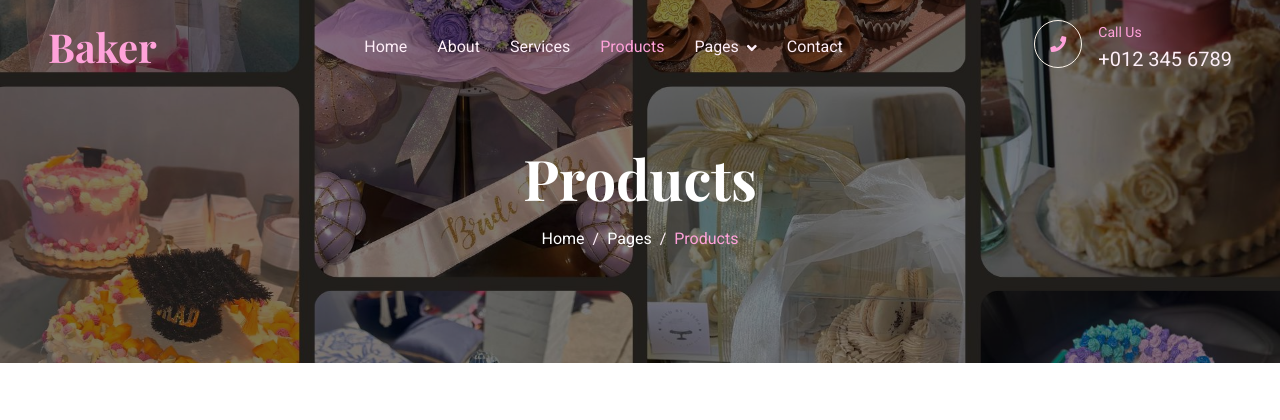
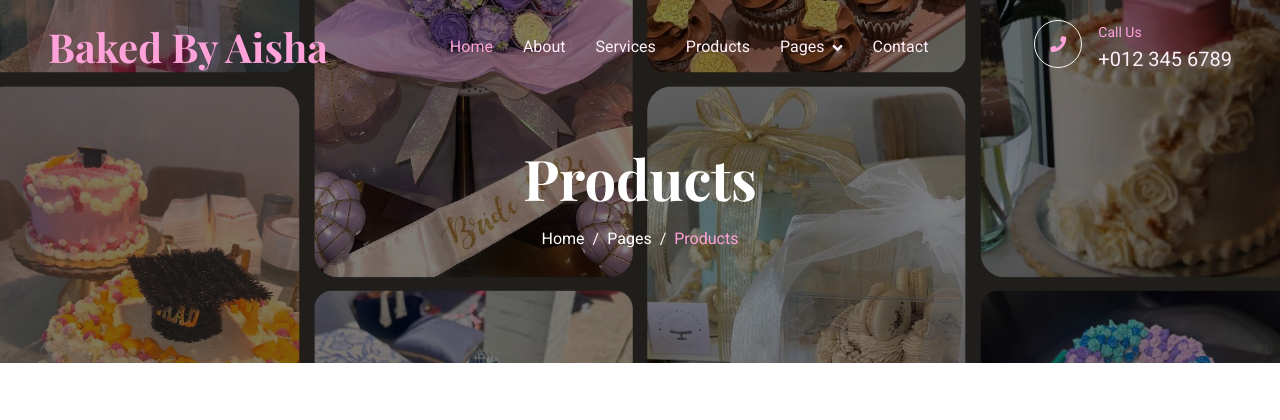
Before and after one commit to Aisha-Sattani/baked-by-aisha, a Flask app: page /products in a window 1280 px wide. Shown: the top 420 px of the page. Run offline with Flask 3, Linux system fonts and the light colour scheme; some libraries are stand-ins or nearby versions.

Commit message:
updated product.html

```diff
--- a/templates/product.html
+++ b/templates/product.html
@@ -21,14 +21,14 @@
     <link href="https://cdn.jsdelivr.net/npm/bootstrap-icons@1.4.1/font/bootstrap-icons.css" rel="stylesheet">
 
     <!-- Libraries Stylesheet -->
-    <link href="lib/animate/animate.min.css" rel="stylesheet">
-    <link href="lib/owlcarousel/assets/owl.carousel.min.css" rel="stylesheet">
+    <link href="../static/lib/animate/animate.min.css" rel="stylesheet">
+    <link href="../static/lib/owlcarousel/assets/owl.carousel.min.css" rel="stylesheet">
 
     <!-- Customized Bootstrap Stylesheet -->
-    <link href="css/bootstrap.min.css" rel="stylesheet">
+    <link href="../static/css/bootstrap.min.css" rel="stylesheet">
 
     <!-- Template Stylesheet -->
-    <link href="css/style.css" rel="stylesheet">
+    <link href="../static/css/style.css" rel="stylesheet">
 
     <script src="https://unpkg.com/react@18/umd/react.production.min.js"></script>
     <script src="https://unpkg.com/react-dom@18/umd/react-dom.production.min.js"></script>
@@ -71,27 +71,27 @@
 
     <!-- Navbar Start -->
     <nav class="navbar navbar-expand-lg navbar-dark fixed-top py-lg-0 px-lg-5 wow fadeIn" data-wow-delay="0.1s">
-        <a href="index.html" class="navbar-brand ms-4 ms-lg-0">
-            <h1 class="text-primary m-0">Baker</h1>
+        <a href="/" class="navbar-brand ms-4 ms-lg-0">
+            <h1 class="text-primary m-0">Baked By Aisha</h1>
         </a>
         <button type="button" class="navbar-toggler me-4" data-bs-toggle="collapse" data-bs-target="#navbarCollapse">
             <span class="navbar-toggler-icon"></span>
         </button>
         <div class="collapse navbar-collapse" id="navbarCollapse">
             <div class="navbar-nav mx-auto p-4 p-lg-0">
-                <a href="index.html" class="nav-item nav-link">Home</a>
-                <a href="about.html" class="nav-item nav-link">About</a>
-                <a href="service.html" class="nav-item nav-link">Services</a>
-                <a href="/products" class="nav-item nav-link active">Products</a>
+                <a href="/" class="nav-item nav-link active">Home</a>
+                <a href="/about" class="nav-item nav-link">About</a>
+                <a href="/service" class="nav-item nav-link">Services</a>
+                <a href="/products" class="nav-item nav-link">Products</a>
                 <div class="nav-item dropdown">
                     <a href="#" class="nav-link dropdown-toggle" data-bs-toggle="dropdown">Pages</a>
                     <div class="dropdown-menu m-0">
-                        <a href="team.html" class="dropdown-item">Our Team</a>
-                        <a href="testimonial.html" class="dropdown-item">Testimonial</a>
-                        <a href="404.html" class="dropdown-item">404 Page</a>
+                        <a href="/team" class="dropdown-item">Our Team</a>
+                        <a href="/testimonial" class="dropdown-item">Testimonial</a>
+                        <a href="/404" class="dropdown-item">404 Page</a>
                     </div>
                 </div>
-                <a href="contact.html" class="nav-item nav-link">Contact</a>
+                <a href="/contact" class="nav-item nav-link">Contact</a>
             </div>
             <div class=" d-none d-lg-flex">
                 <div class="flex-shrink-0 btn-lg-square border border-light rounded-circle">
```
Also changed, not shown: other parts of templates/product.html (+12 -12 lines).
